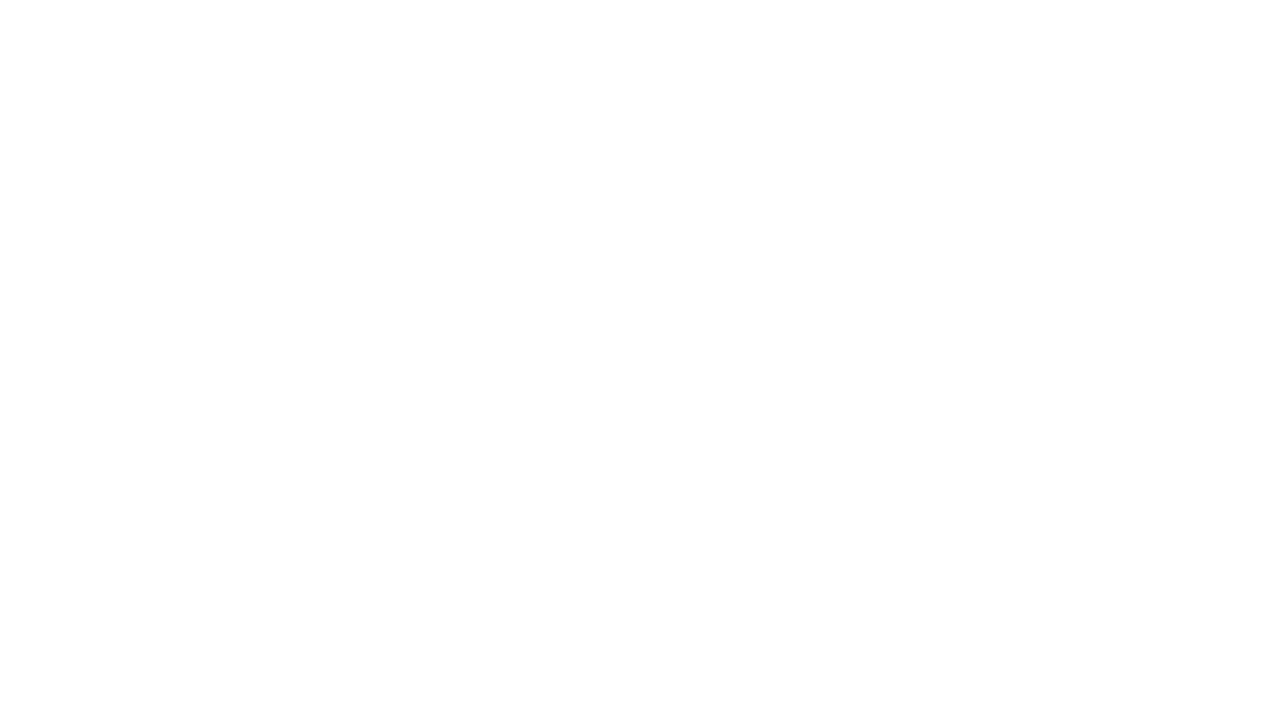
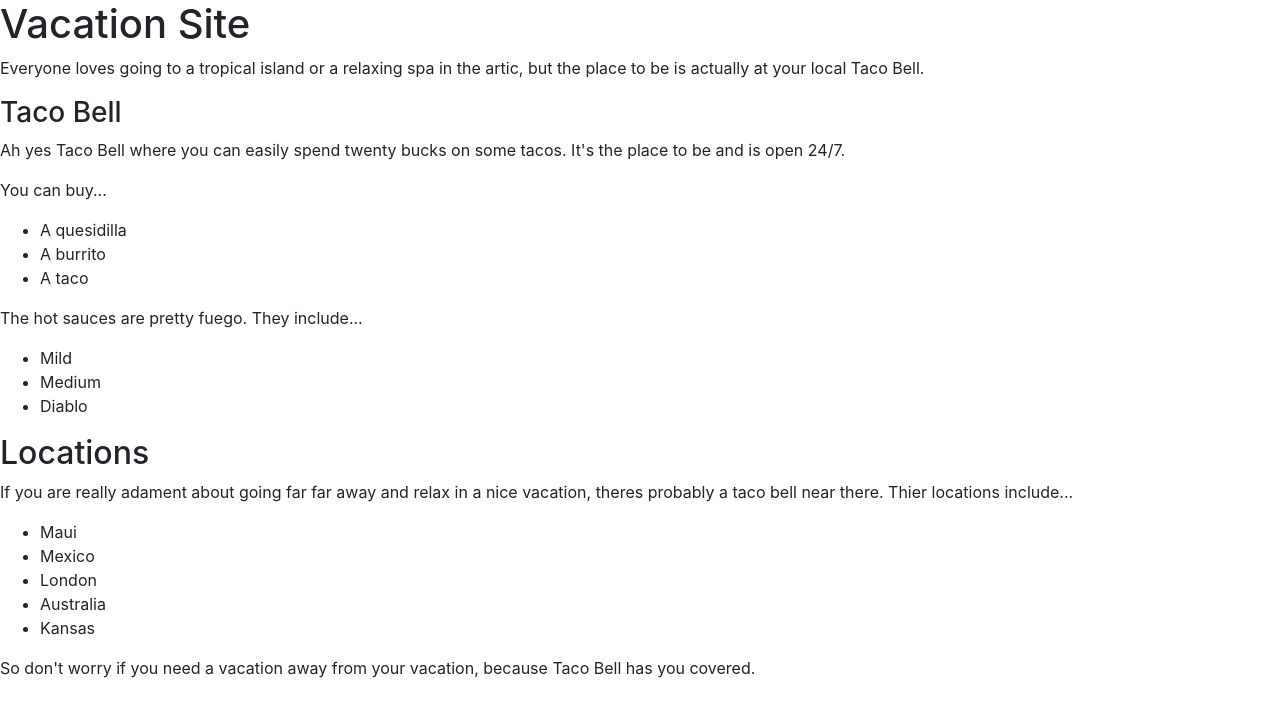
Before and after one commit to GiuntaJC/vacation, a plain HTML site: page index.html in a window 1280 px wide. Drawn offline with Linux system fonts and the light colour scheme.

Commit message:
add html text about tacobell
Co-authored-by: Joseph Giunta <jgnohack@gmail.com>

```diff
--- a/index.html
+++ b/index.html
@@ -6,6 +6,31 @@
     <title>Vacation Site</title>
   </head>
   <body>
-
+    <h1>Vacation Site</h1>
+    <p>Everyone loves going to a tropical island or a relaxing spa in the artic, but the place to be is actually at your local Taco Bell.</p>
+    <h3>Taco Bell</h3>
+    <p>Ah yes Taco Bell where you can easily spend twenty bucks on some tacos. It's the place to be and is open 24/7.</p>
+    <p> You can buy...</p>
+      <ul>
+        <li>A quesidilla</li>
+        <li>A burrito</li>
+        <li>A taco</li>
+      </ul>
+    <p>The hot sauces are pretty fuego. They include...</p>
+      <ul>
+        <li>Mild</li>
+        <li>Medium</li>
+        <li>Diablo</li>
+      </ul>
+    <h2>Locations</h2>
+      <p>If you are really adament about going far far away and relax in a nice vacation, theres probably a taco bell near there. Thier locations include...</p>
+        <ul>
+          <li>Maui</li>
+          <li>Mexico</li>
+          <li>London</li>
+          <li>Australia</li>
+          <li>Kansas</li>
+        </ul>
+      <p>So don't worry if you need a vacation away from your vacation, because Taco Bell has you covered.</p>
   </body>
 </html>
```
